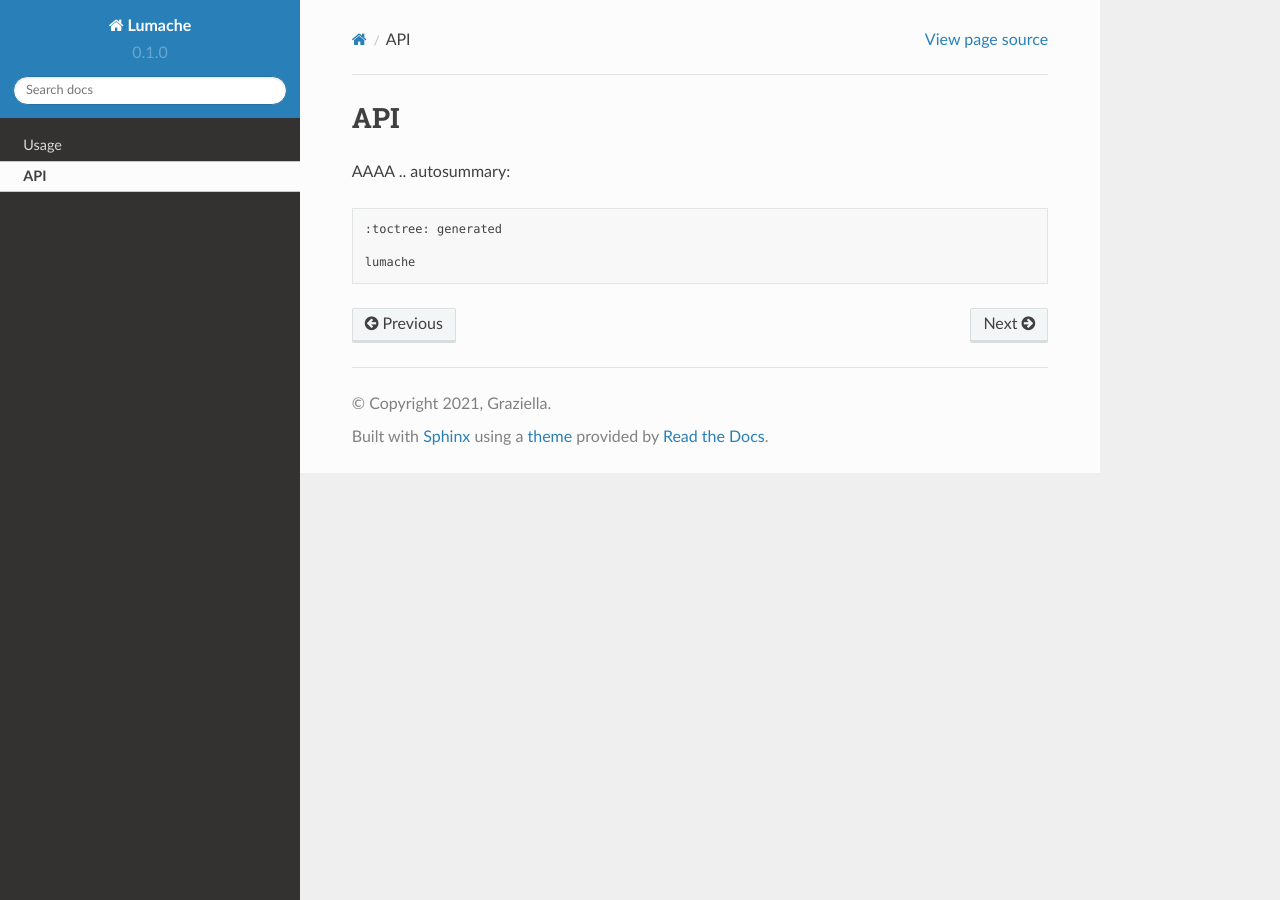
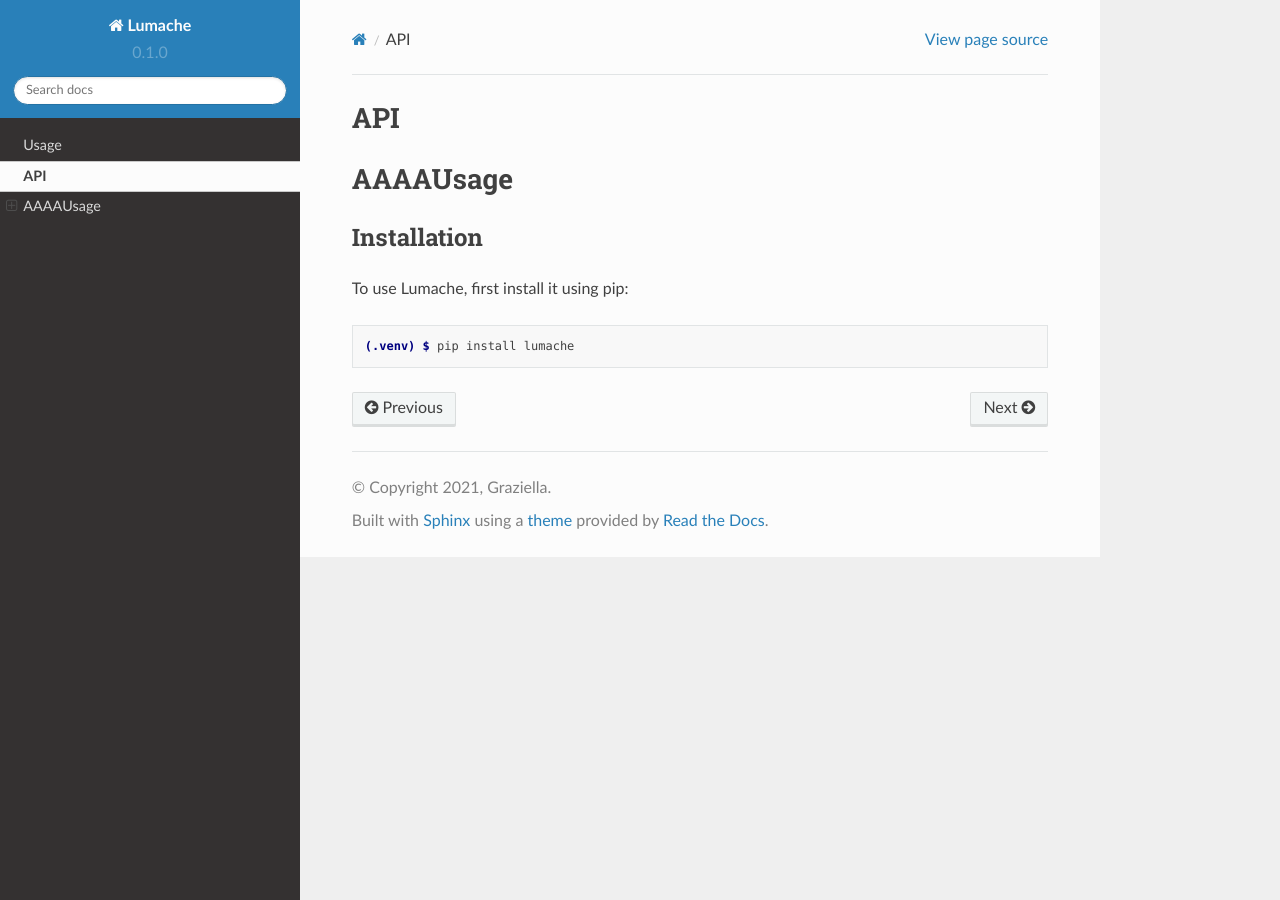
Before and after one commit to Circvmingo/ICEPAK-KT, a Sphinx documentation site: the page built from docs/source/api.rst, in a window 1280 px wide. Built offline with Sphinx 7.4.7 and the Read the Docs theme 2.0.0, drawn with Linux system fonts in a browser that asks for light colours.

Commit message:
Update api.rst

```diff
--- a/docs/source/api.rst
+++ b/docs/source/api.rst
@@ -1,7 +1,15 @@
 API
 ===
-AAAA
-.. autosummary::
-   :toctree: generated
+AAAAUsage
+=====
 
-   lumache
+.. _installation:
+
+Installation
+------------
+
+To use Lumache, first install it using pip:
+
+.. code-block:: console
+
+   (.venv) $ pip install lumache
```
